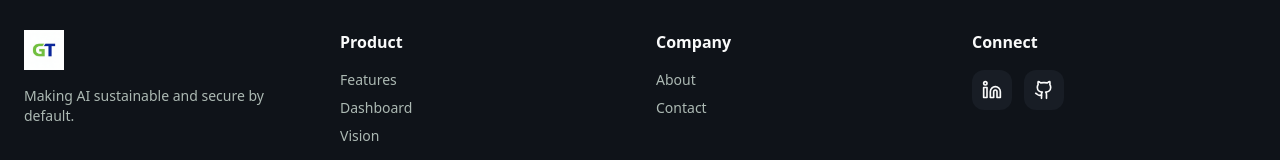
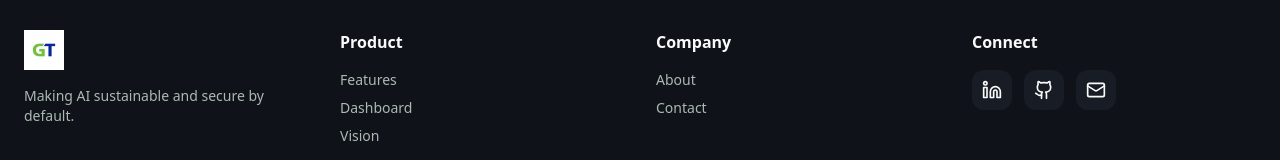
Before and after one commit to DhivyaBalakumar/greentensor-eco-web, a React (Vite) app: page / in a window 1280 px wide. Shown: the part 4111-4271 px from the top of the page. Built offline with nearby package versions, Linux system fonts and the light colour scheme; the HTML template or start-up script is replaced by a standard one.

Commit message:
Add mail icon to footer
Add a mail icon to the "Connect" section of the footer, linking to `contact.greentensor@gmail.com`.

```diff
--- a/src/components/Footer.tsx
+++ b/src/components/Footer.tsx
@@ -1,4 +1,4 @@
-import { Leaf, Linkedin, Github } from 'lucide-react';
+import { Leaf, Linkedin, Github, Mail } from 'lucide-react';
 import logo from '@/assets/greentensor-logo.png';
 
 const Footer = () => {
@@ -59,6 +59,12 @@ const Footer = () => {
               >
                 <Github className="w-5 h-5 text-foreground group-hover:text-background" />
               </a>
+              <a
+                href="mailto:contact.greentensor@gmail.com"
+                className="w-10 h-10 rounded-lg bg-card hover:bg-eco-green transition-colors flex items-center justify-center group"
+              >
+                <Mail className="w-5 h-5 text-foreground group-hover:text-background" />
+              </a>
             </div>
           </div>
         </div>
```
